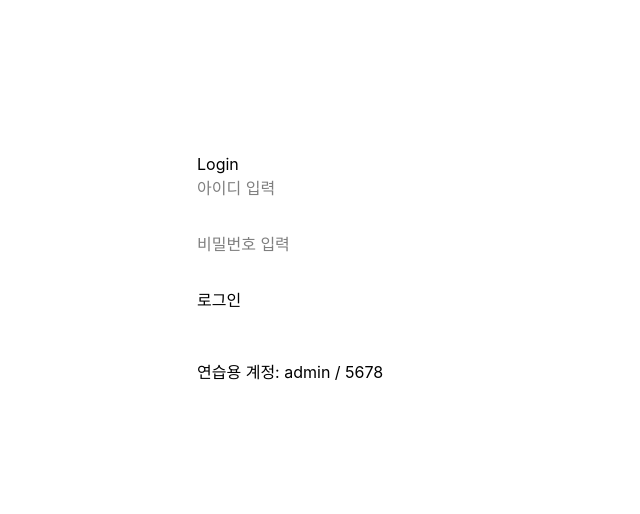
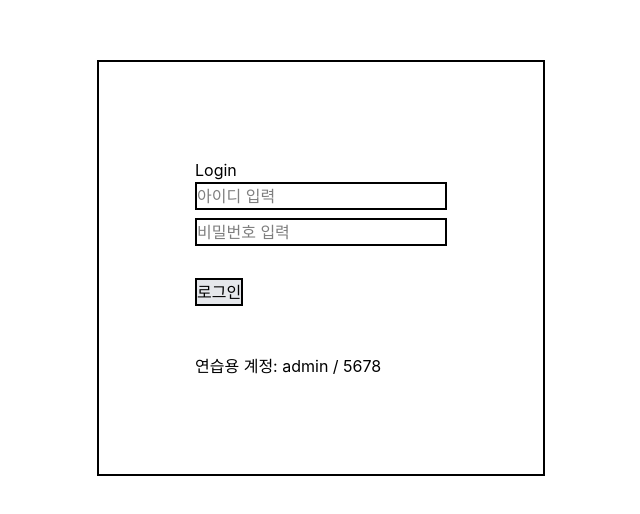
Before and after one commit to Hijin554/hijinlogin2, a React (Vite) app in the folder vite-project/: page /login in a window 1280 px wide. Shown: the part 132-646 px from the top of the page, without its empty margins (319-959 px from the left). Built offline with nearby package versions, Linux system fonts and the light colour scheme.

Commit message:
login 창 style

```diff
--- a/vite-project/src/pages/Login.jsx
+++ b/vite-project/src/pages/Login.jsx
@@ -43,11 +43,11 @@ export default function Login() {
 
   return (
     <div className="h-[100vh] w-100% flex justify-center items-center">
-      <div className="p-24 ">
+      <div className="p-24 border border-solid border-2">
         <h2>Login</h2>
 
         {/* 아이디 입력칸 */}
-        <div className="mb-8">
+        <div className="mb-2 border border-solid border-2">
           <input
             type="text"
             placeholder="아이디 입력"
@@ -57,7 +57,7 @@ export default function Login() {
         </div>
 
         {/* 비밀번호 입력칸 */}
-        <div className="mb-8">
+        <div className="mb-8 border border-solid border-2">
           <input
             type="password"
             placeholder="비밀번호 입력"
@@ -67,7 +67,7 @@ export default function Login() {
         </div>
 
         {/* 로그인 버튼 */}
-        <button onClick={handleLogin}>로그인</button>
+        <button className='bg-gray-200 border border-solid border-2' onClick={handleLogin}>로그인</button>
 
         {/* 에러 메시지 (값이 있을 때만 보임) */}
         {error && <p className="text-red-500 mt-10">{error}</p>}
```
